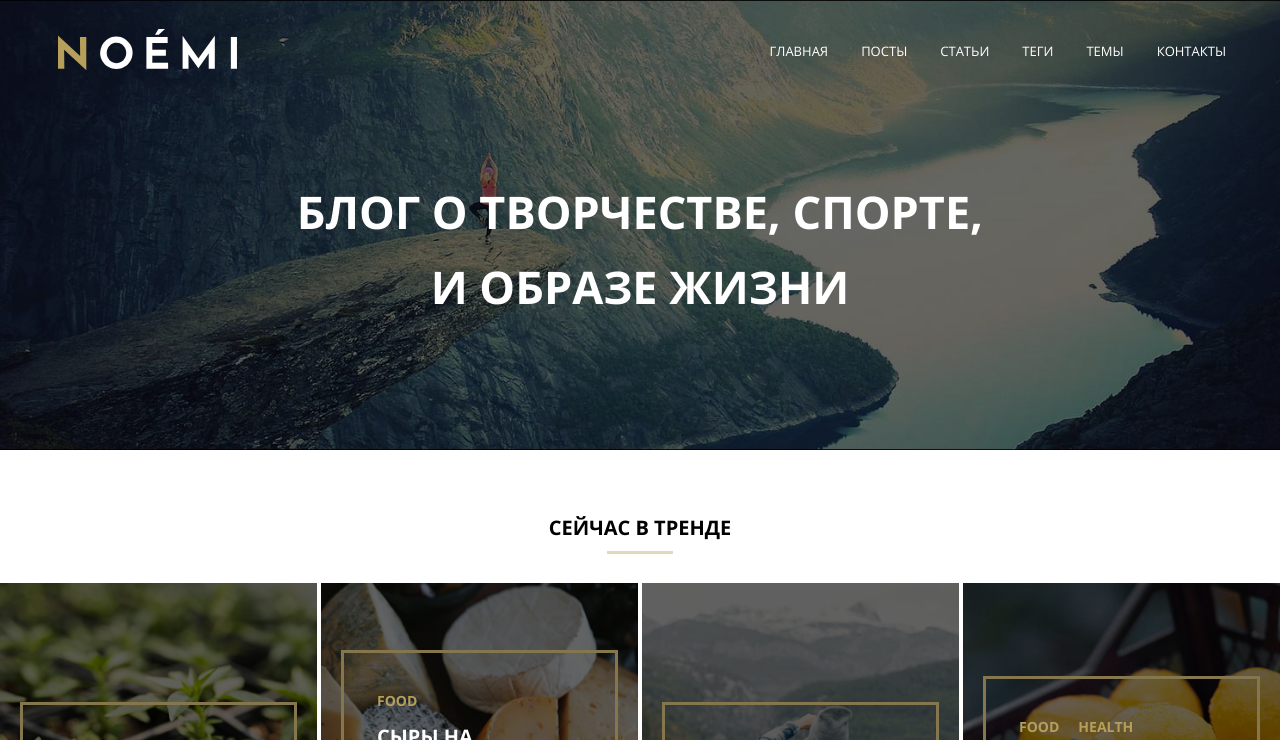
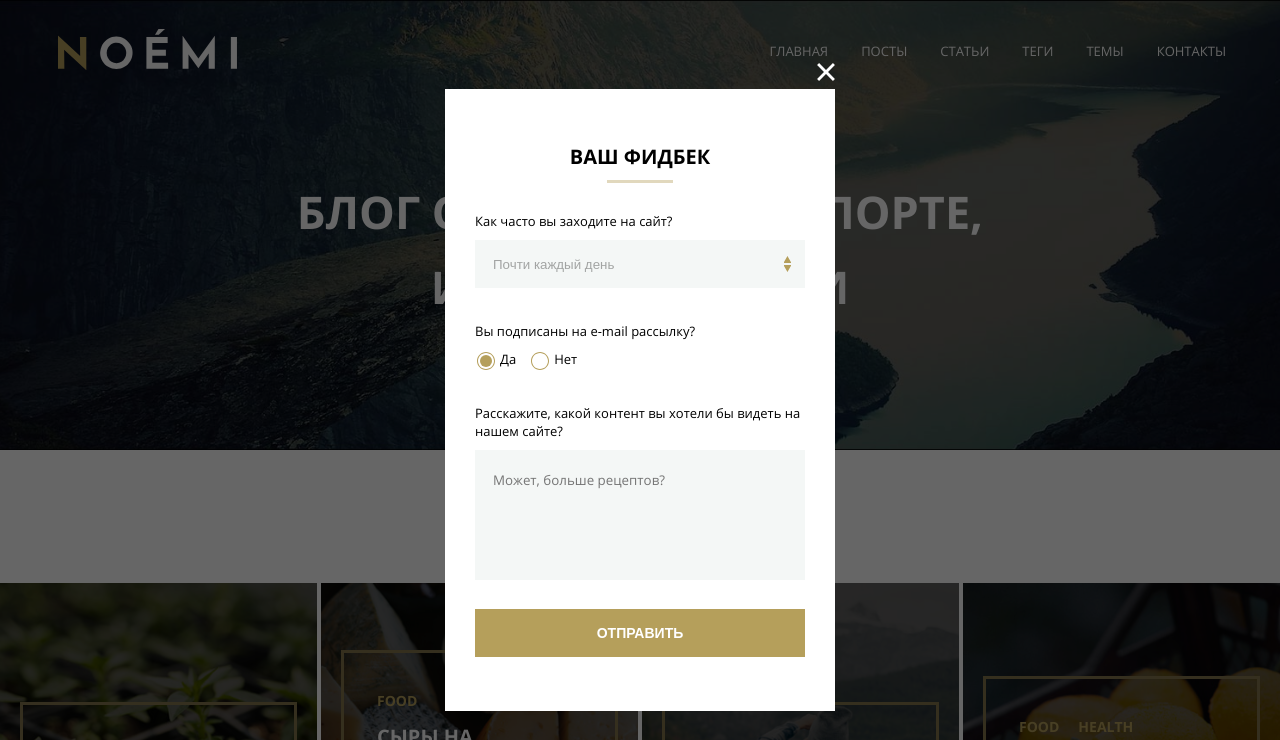
Before and after one commit to ladislav21/mq-diploma, a plain HTML site: page index.html in a window 1280 px wide. Shown: the top 740 px of the page. Drawn offline with Linux system fonts and the light colour scheme; files whose address does not match are found by name.

Commit message:
index.html

```diff
--- a/index.html
+++ b/index.html
@@ -9,7 +9,7 @@
 </head>
 
 <body>
-  <section class="popup__hidden">
+  <section class="popup">
     <div class="popup-window">
       <div class="popup-close">
         <span class="hidden-element">Кнопка закрытия pop-up</span>
```
